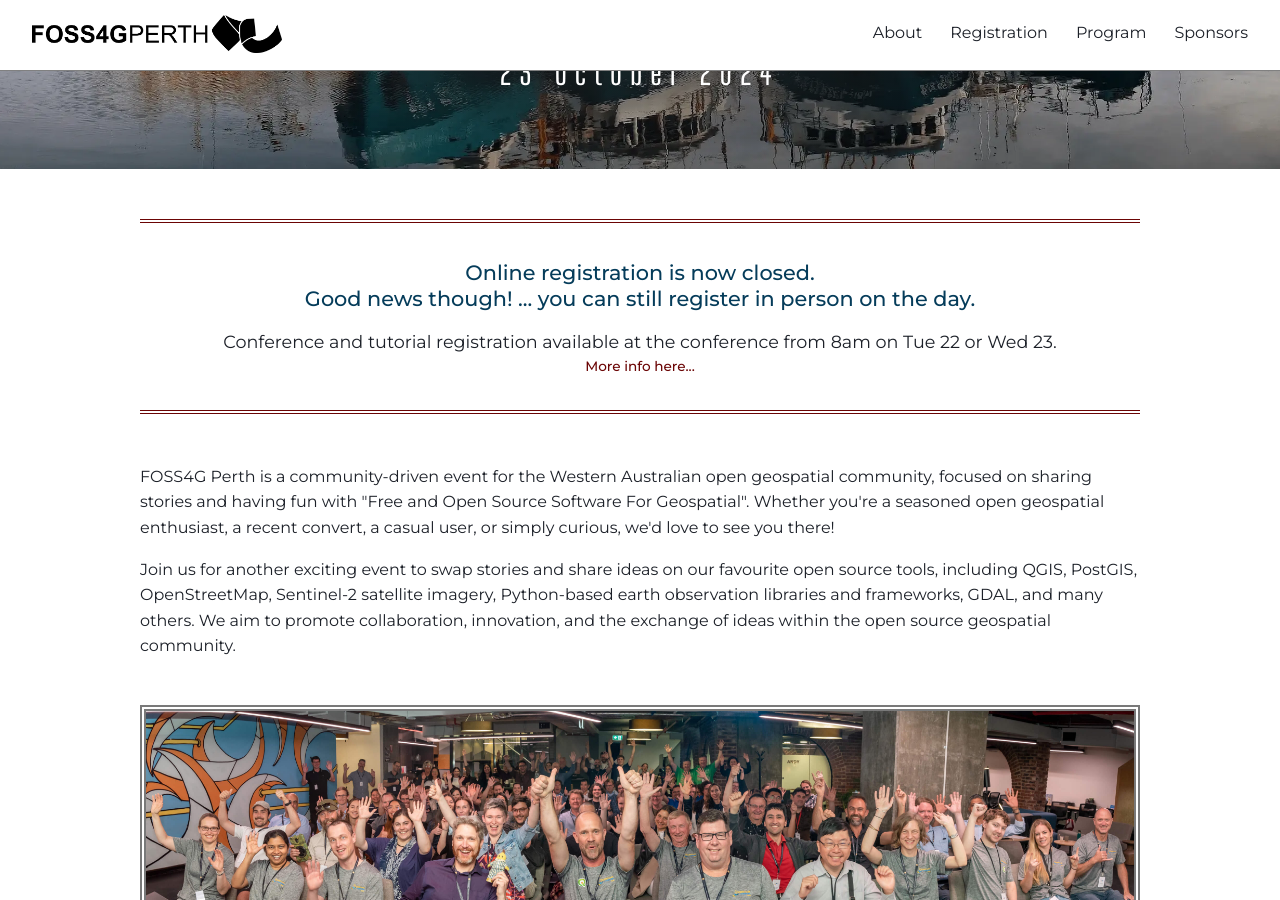
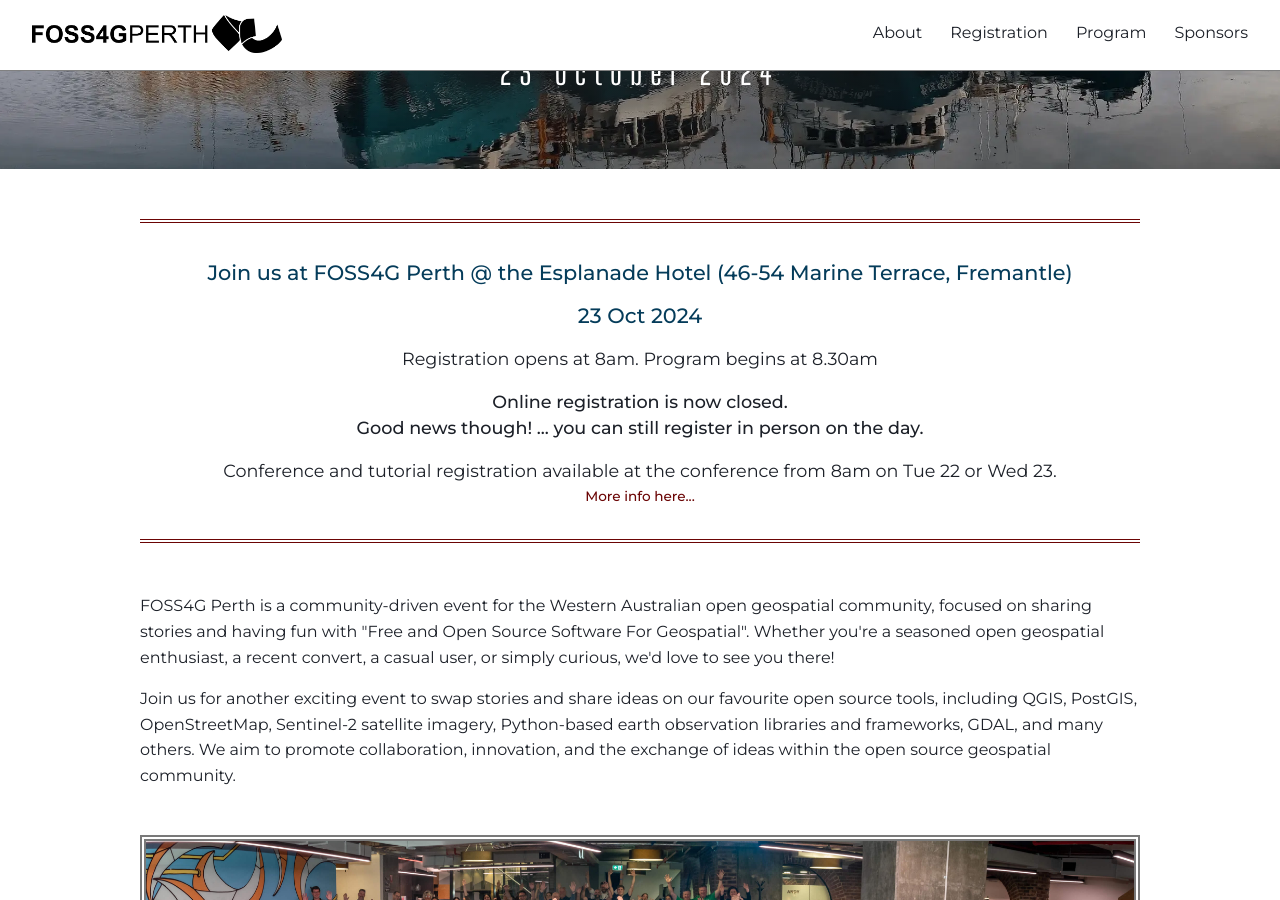
Before and after one commit to foss4g-perth-org/foss4g-perth-org.github.io, a Jekyll site: the page built from index.md, in a window 1280 px wide and 900 px high, scrolled down 302 px. Built offline with Jekyll 4.4.1, drawn with Linux system fonts in a browser that asks for light colours; some web fonts are replaced; comment, search, counter and statistics services are not loaded.

Commit message:
More info on venue

```diff
--- a/index.md
+++ b/index.md
@@ -6,9 +6,13 @@ id: home
 ---
 
 <div class="home">
+
   <div class="news-box-wrapper">
       <div class="news-box">
-        <h2>Online registration is now closed. <br>Good news though! ... you can still register in person on the day.</h2>
+        <h2>Join us at FOSS4G Perth @ the Esplanade Hotel (46-54 Marine Terrace, Fremantle) </h2>
+        <h2>23 Oct 2024</h2>
+        <p>Registration opens at 8am. Program begins at 8.30am</p>
+        <p class="bold">Online registration is now closed. <br>Good news though! ... you can still register in person on the day.</p>
         <div>Conference and tutorial registration available at the conference from 8am on Tue 22 or Wed 23.</div>
         <div class="small"><a href="/registration">More info here...</a></div>
       </div>
```
